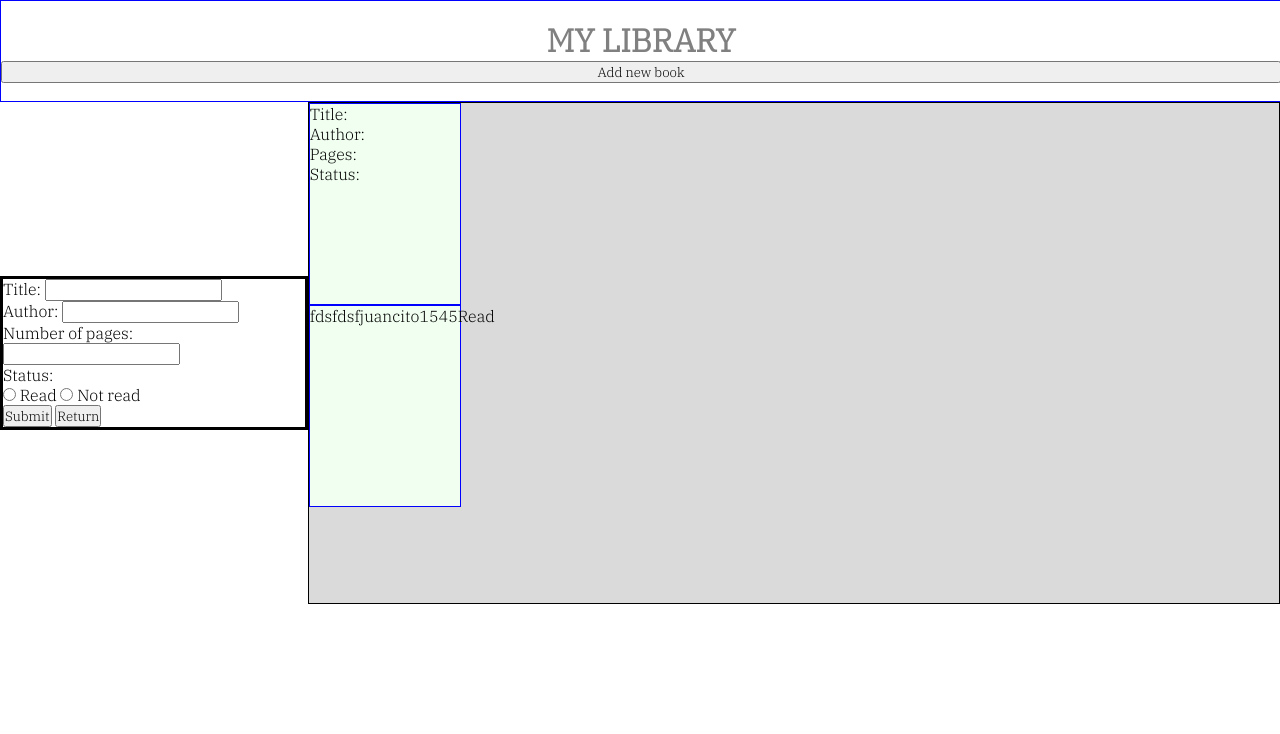
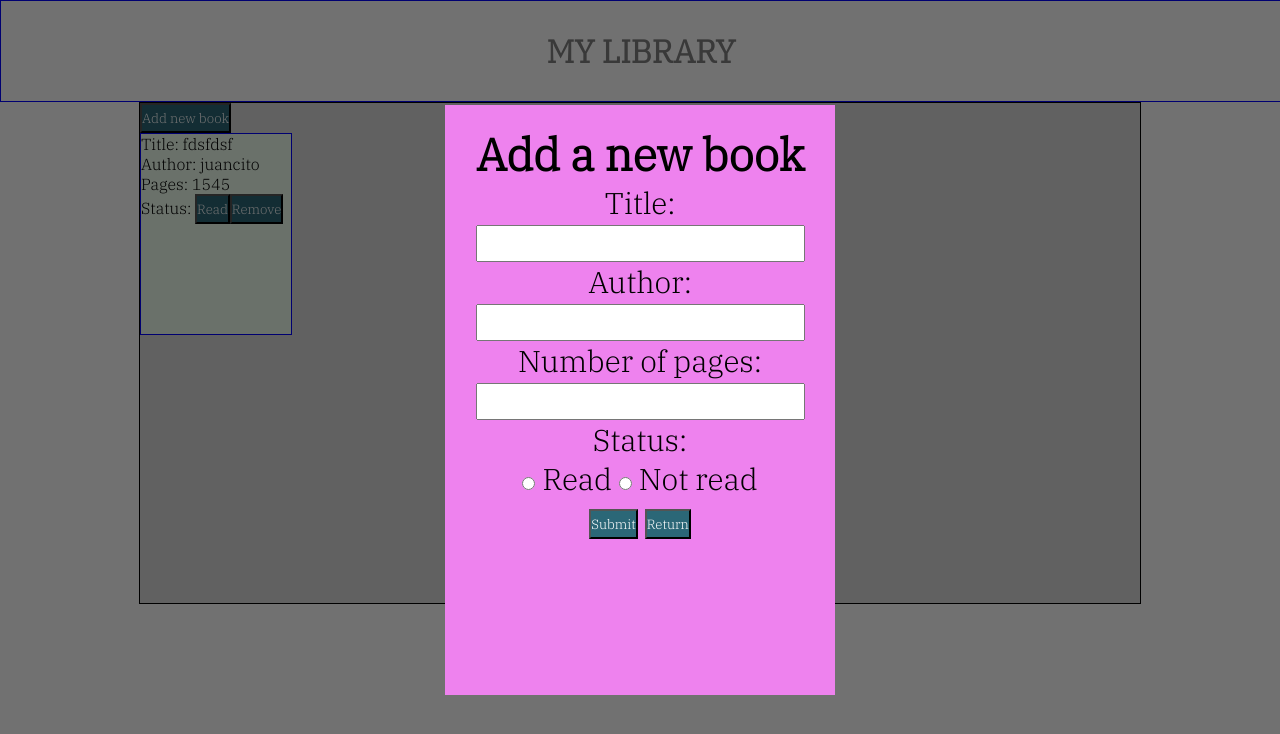
Before and after one commit to denisemarielf/library, a plain HTML site: page index.html in a window 1280 px wide. Both pictures are taken after a click on the button "Add new book". Drawn offline with Linux system fonts and the light colour scheme.

Commit message:
add new features

```diff
--- a/index.html
+++ b/index.html
@@ -14,11 +14,14 @@
 <body>
     <header>
         <h1>MY LIBRARY</h1>
-        <button id="add-book-button">Add new book</button>
+
     </header>
     <main>
+
+        <div id="form-background">
         <div id="form-container">
-            <form name="book-form">
+            <form id="form" name="book-form">
+                <h2>Add a new book</h2>
                 <ul>
                     <li>
                         <label for="title">Title:</label>
@@ -34,9 +37,9 @@
                     </li>
                     <li>
                         <p>Status:</p>
-                        <input type="radio" id="read" name="read-or-not-read" value="read">
+                        <input type="radio" id="read" name="read-or-not-read" value="Read">
                         <label for="read">Read</label>
-                        <input type="radio" id="not-read" name="read-or-not-read" value="not read">
+                        <input type="radio" id="not-read" name="read-or-not-read" value="Not read">
                         <label for="not-read">Not read</label>
                     </li>
                     <button type="button" id="submit">Submit</button>
@@ -44,13 +47,9 @@
                 </ul>
             </form>
         </div>
+    </div>
         <div id="books-container">
-            <div id="book">
-                <p id="book-title">Title: </p>
-                <p id="book-author">Author:</p>
-                <p id="book-pages">Pages:</p>
-                <p id="book-status">Status:</p>
-            </div>
+            <button id="add-book-button">Add new book</button>
         </div>
     </main>
     <footer>
--- a/script.js
+++ b/script.js
@@ -1,7 +1,12 @@
 const booksContainer = document.getElementById("books-container");
 const textnode = document.createTextNode('fnsj');
 const submitButton = document.getElementById('submit')
-const AddBookButton = document.getElementById('add-book-button')
+const addBookButton = document.getElementById('add-book-button')
+const formContainer = document.getElementById('form-container')
+const readButton = document.createElement('button')
+
+
+
 
 let myLibrary = [new Book("fdsfdsf", "juancito", 1545, "Read")];
 
@@ -13,7 +18,9 @@ function Book(title, author, pages, status) {
 }
 
 Book.prototype.info = function () {
-      return this.title + this.author + this.pages + this.status;
+
+      return "Title: " + this.title + "<br/>Author: " + this.author + "<br/>Pages: " + this.pages+ "<br/>Status: "
+
   }
 
 
@@ -23,18 +30,51 @@ function addBookToLibrary(titleInput, authorInput, pagesInput, statusInput) {
 }
 
 function displayBooks(){
-  const bookTitle = document.getElementById('book-title')
-  const bookAuthor = document.getElementById('book-author')
-  const bookPages = document.getElementById('book-pages')
-  const bookStatus = document.getElementById('book-status')
   const bookCard = document.createElement('div');
+  const readButton = document.createElement('button')
+  const removeButton = document.createElement('button')
+
   bookCard.classList.add('book-card');
+
   myLibrary.forEach(function (book) {
     bookCard.innerHTML = book.info();
-    console.log(book.info())
+    bookCard.appendChild(readButton)
+    readButton.innerHTML = book.status;
+    readButton.addEventListener('click', function(){
+      if(book.status === "Read") {
+        book.status = "Not read";
+        readButton.innerHTML = book.status;
+
+      } else if (book.status === "Not read"){
+        book.status = "Read";
+        readButton.innerHTML = book.status;
+
+      }
   })
+
+    })
+
+
   booksContainer.appendChild(bookCard);
+
+  const books = booksContainer.querySelectorAll('.book-card');
+  console.log(books)
+
+  books.forEach(function (book) {
+
+    /*readButton.innerHTML = 'Change status'
+    */
+
+    book.appendChild(removeButton)
+    removeButton.innerHTML = 'Remove'
+    removeButton.addEventListener('click', function(){
+    this.parentNode.remove();
+    })
+  })
+
+
 }
+
 
 
 submitButton.addEventListener('click', function(){
@@ -44,12 +84,12 @@ submitButton.addEventListener('click', function(){
   const statusInput = document.querySelector('input[name="read-or-not-read"]:checked').value;
   addBookToLibrary(titleInput, authorInput, pagesInput, statusInput)
   displayBooks();
-  /*const bookCard = document.createElement('div');
-  bookCard.classList.add('book-card');
-  booksContainer.appendChild(bookCard);
-  console.log(myLibrary)*/
+  formContainer.classList.remove('show')
+
 })
 
-//addBookToLibrary();
+addBookButton.addEventListener('click', function(){
+  formContainer.classList.add('show')
+})
+
 displayBooks();
-//console.log(myLibrary[0].info())
--- a/styles.css
+++ b/styles.css
@@ -4,6 +4,9 @@
     font-family: 'IBM Plex Serif', serif;
 }
 
+li {
+    list-style: none;
+}
 header {
     display: flex;
     flex-direction: column;
@@ -17,7 +20,7 @@ header {
     border: 1px solid blue
 }
 
-#add-button {
+button {
     background-color: #2b6777;
     height: 30px;
     color: white;
@@ -54,6 +57,36 @@ main {
     border: 1px solid blue;
 }
 
+
 #form-container {
-    border: 3px solid black
+    border: 2px solid green;
+    background-color: rgba(0, 0, 0, 0.555);
+    position: fixed;
+    top: 50%;
+    left: 50%;
+    transform: translate(-50%, -50%);
+    width: 100%;
+    height: 100vh;
+    display: flex;
+    align-items: center;
+    display: none;
 }
+
+#form-container.show {
+    display: flex;
+}
+
+form {
+    background-color: violet;
+    font-size: 30px;
+    text-align: center;
+    margin: 0 auto;
+    padding: 20px;
+    width: 350px;
+    height: 550px;
+}
+
+input {
+    font-size: 25px;
+
+}
```
